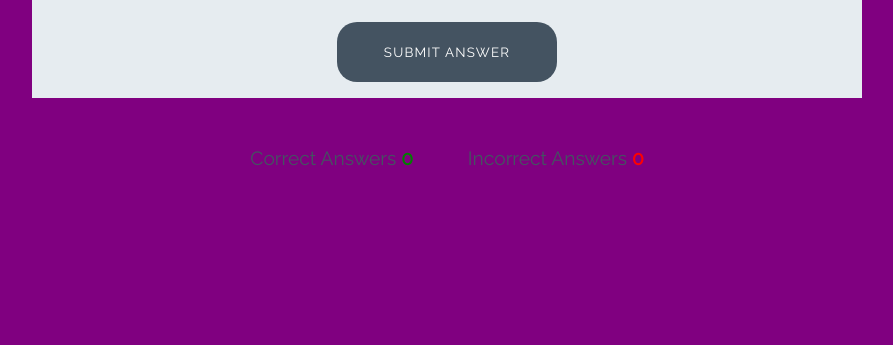
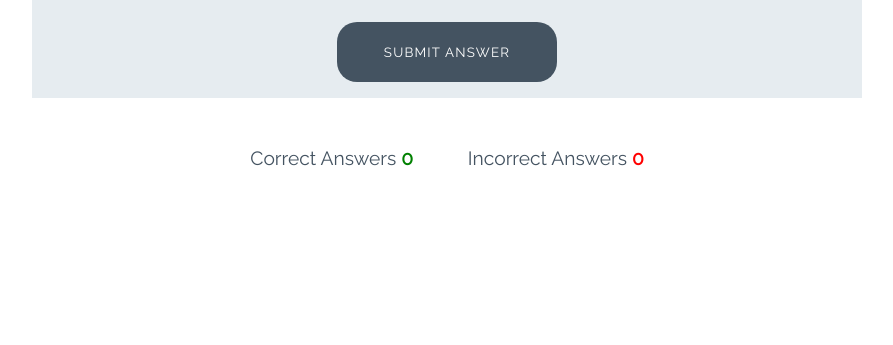
Before and after one commit to chloe-js/love-maths, a plain HTML site: page index.html in a window 1280 px wide. Shown: the part 455-800 px from the top of the page, without its empty margins (193-1086 px from the left). Drawn offline with Linux system fonts and the light colour scheme.

Commit message:
change background color

```diff
--- a/assets/css/style.css
+++ b/assets/css/style.css
@@ -1,7 +1,7 @@
 /* --------- Global style */
 
 body {
-    background-color: purple;
+    background-color: white;
     font-family: "Raleway", sans-serif;
     color: #445361;
     text-align: center;
--- a/assets/js/script.js
+++ b/assets/js/script.js
@@ -146,7 +146,8 @@ function displayMultiplyQuestion(operand1, operand2) {
     document.getElementById('operator').textContent = "x";
 
 }
-
+// always want awnser to be a whole number - integer (cant be 10/3 = 3.333) = multiply 2 operands together to form one side of the equation
+// TERNARY OPERATOR = question checking goes before ? is operand 1 bigger than op 2? if so return operand 1 if not (else) : return operand 2
 function displayDivisionQuestion(operand1, operand2) {
 
     document.getElementById('operand1').textContent = operand1 > operand2 ? operand1 : operand2;
```
